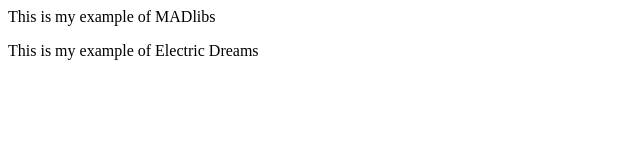
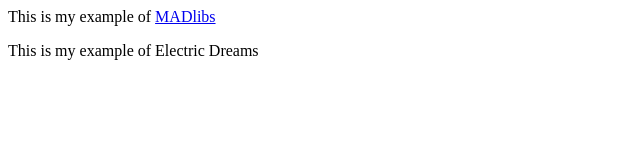
Before and after one commit to ckomarec/ckomarec.github.io, a plain HTML site: page index.html in a window 1280 px wide. Shown: the full height of the page, 0-640 px from the left. Drawn offline with Linux system fonts and the light colour scheme.

Commit message:
add link to MADlibs

```diff
--- a/index.html
+++ b/index.html
@@ -6,7 +6,7 @@
 <body>
 
 
-<p>This is my example of MADlibs</p>
+<p>This is my example of <a href="MADlibs/start.html">MADlibs</a></p>
 
 <p>This is my example of Electric Dreams</p>
 
```
Also changed, not shown: 1 other file.
